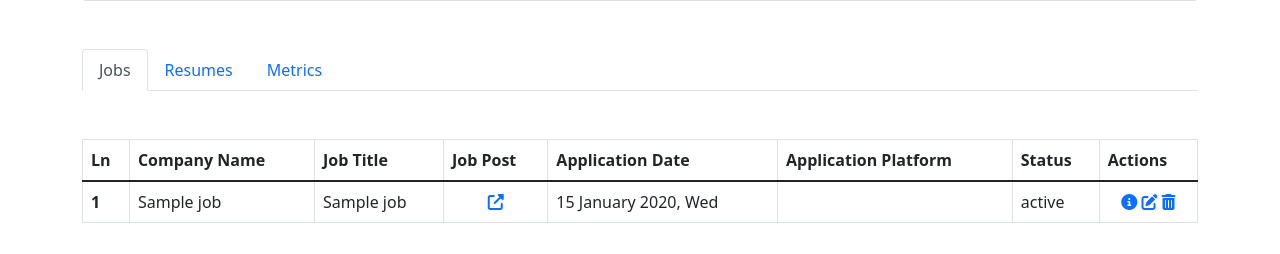
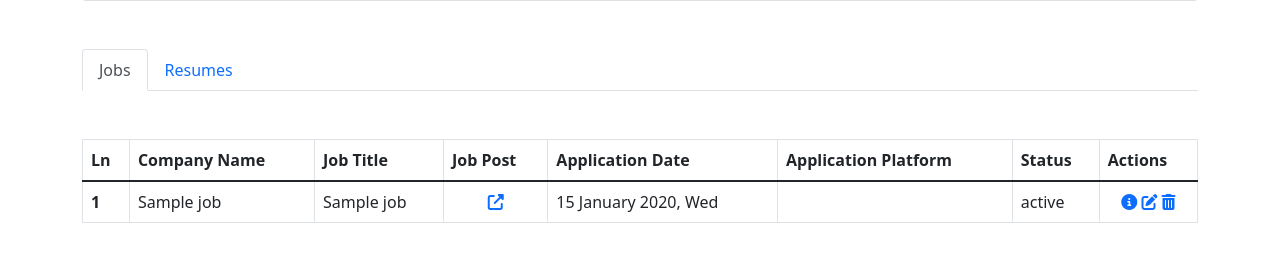
Before and after one commit to aesavas/JobHunter, a Django app: template app/jobs/templates/jobs/dashboard.html in a window 1280 px wide. Shown: the part 517-771 px from the top of the page. Run offline with Django 3.2, Linux system fonts and the light colour scheme; tables that the repository leaves empty hold one stand-in row (values such as "Sample post"); the template is opened without the code that fills it: values that come from a table or form of the project are taken from there, most other values are stand-ins (such as "Sample title", 1, 10 or a date in 2020); data that the repository does not hold is empty; some libraries are stand-ins or nearby versions.

Commit message:
Dashboard metrics tab removed.

```diff
--- a/app/jobs/templates/jobs/dashboard.html
+++ b/app/jobs/templates/jobs/dashboard.html
@@ -69,7 +69,7 @@
                 <div class="nav nav-tabs" id="nav-tab" role="tablist">
                     <button class="nav-link active" id="nav-jobs-tab" data-bs-toggle="tab" data-bs-target="#nav-jobs" type="button" role="tab" aria-controls="nav-jobs" aria-selected="true">Jobs</button>
                     <button class="nav-link" id="nav-resumes-tab" data-bs-toggle="tab" data-bs-target="#nav-resumes" type="button" role="tab" aria-controls="nav-resumes" aria-selected="false">Resumes</button>
-                    <button class="nav-link" id="nav-metrics-tab" data-bs-toggle="tab" data-bs-target="#nav-metrics" type="button" role="tab" aria-controls="nav-metrics" aria-selected="false">Metrics</button>
+                    <!-- <button class="nav-link" id="nav-metrics-tab" data-bs-toggle="tab" data-bs-target="#nav-metrics" type="button" role="tab" aria-controls="nav-metrics" aria-selected="false">Metrics</button> -->
                 </div>
             </nav>
             <div class="tab-content" id="nav-tabContent">
@@ -130,9 +130,10 @@
                         {% endfor %}
                     </div>
                 </div>
-                <div class="tab-pane fade" id="nav-metrics" role="tabpanel" aria-labelledby="nav-metrics-tab">
-                    <!-- TODO: We will add some graphs. -->
-                </div>
+                <!-- TODO: We will add some graphs. -->
+                <!-- <div class="tab-pane fade" id="nav-metrics" role="tabpanel" aria-labelledby="nav-metrics-tab">
+
+                </div> -->
             </div>
         </div>
     </section>
```
